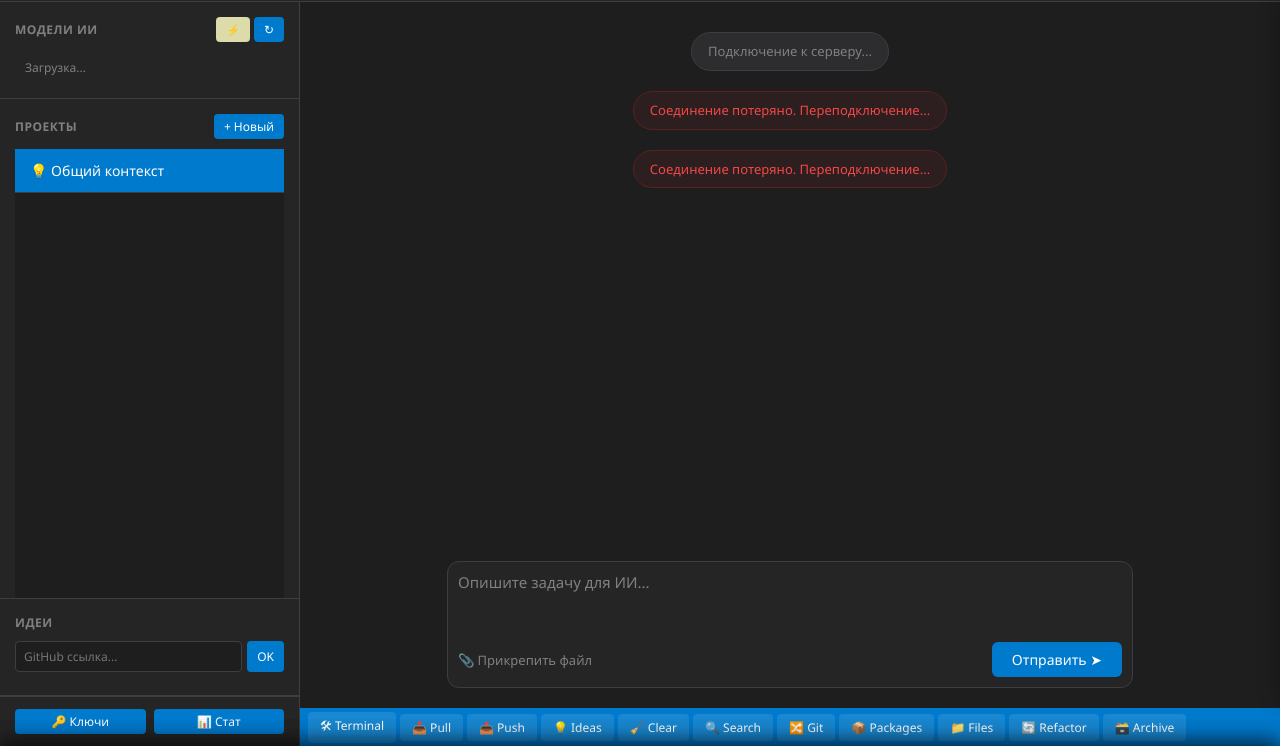
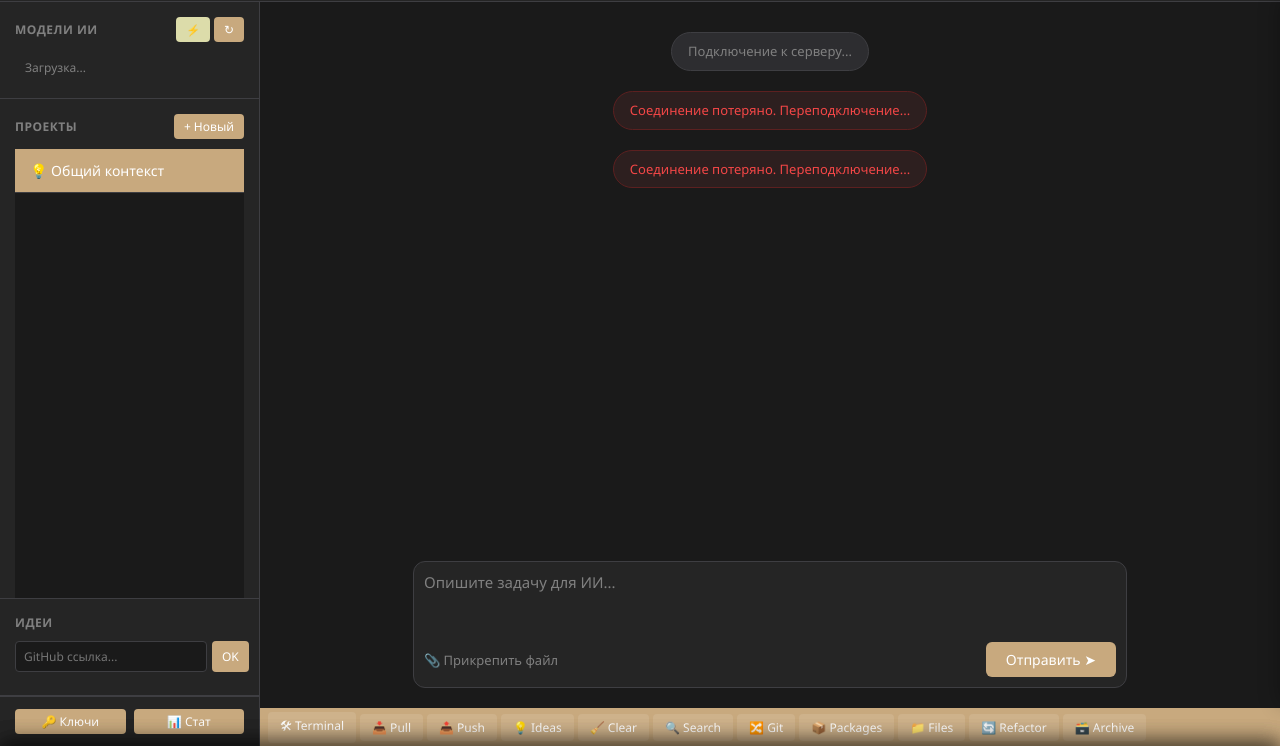
Before and after one commit to ShkodnikAI/Fosved-coder, a plain HTML site: page ui/templates/index.html in a window 1280 px wide. Shown: the part 54-800 px from the top of the page. Drawn offline with nearby package versions, Linux system fonts and the light colour scheme.

Commit message:
style: revert to original Fosved design spec
- Accent color: #007acc (blue) → #C8A97E (warm beige/gold)
- Background: #1e1e1e → #1a1a1a (per original spec)
- Sidebar: 300px → 260px (per PROMPT.md)
- Removed light theme (not in spec)
- All CSS class names preserved — only color values changed
- All 15 features' styling intact

```diff
--- a/ui/static/style.css
+++ b/ui/static/style.css
@@ -1,14 +1,14 @@
 /* ═══════════════════════════════════════════════════════════════
    THEME SYSTEM
    ═══════════════════════════════════════════════════════════════ */
-:root, [data-theme="dark"] {
-    --bg-primary: #1e1e1e;
-    --bg-secondary: #252526;
+:root {
+    --bg-primary: #1a1a1a;
+    --bg-secondary: #252525;
     --bg-tertiary: #2d2d30;
     --text-primary: #d4d4d4;
     --text-secondary: #808080;
-    --accent: #007acc;
-    --accent-hover: #1c97ea;
+    --accent: #C8A97E;
+    --accent-hover: #d4b88f;
     --border: #3e3e42;
     --green: #4ec9b0;
     --amber: #dcdcaa;
@@ -16,12 +16,12 @@
     --blue: #569cd6;
     --shadow: rgba(0,0,0,0.3);
     --modal-overlay: rgba(0,0,0,0.6);
-    --pre-bg: #1e1e1e;
+    --pre-bg: #1a1a1a;
     --logo-filter: brightness(0) invert(1);
     --msg-user-bg: #2d2d30;
     --msg-user-border: #3e3e42;
     --msg-ai-bg: #1e1e1e;
-    --msg-ai-border: #007acc;
+    --msg-ai-border: #C8A97E;
     --msg-system-bg: #1a1a2e;
     --msg-system-border: #16213e;
     --msg-error-bg: #2d1f1f;
@@ -38,45 +38,6 @@
     --toast-success-bg: #1e3a1e;
     --toast-error-bg: #3a1e1e;
     --toast-info-bg: #1e2d3a;
-}
-
-[data-theme="light"] {
-    --bg-primary: #ffffff;
-    --bg-secondary: #f5f5f5;
-    --bg-tertiary: #e8e8e8;
-    --text-primary: #1a1a1a;
-    --text-secondary: #666666;
-    --accent: #0066b8;
-    --accent-hover: #005599;
-    --border: #d4d4d4;
-    --green: #16825d;
-    --amber: #795e26;
-    --red: #cd3131;
-    --blue: #0066b8;
-    --shadow: rgba(0,0,0,0.1);
-    --modal-overlay: rgba(0,0,0,0.3);
-    --pre-bg: #f5f5f5;
-    --logo-filter: none;
-    --msg-user-bg: #e8e8e8;
-    --msg-user-border: #d4d4d4;
-    --msg-ai-bg: #ffffff;
-    --msg-ai-border: #0066b8;
-    --msg-system-bg: #eef0ff;
-    --msg-system-border: #c8c8f0;
-    --msg-error-bg: #ffe8e8;
-    --msg-error-border: #f0c8c8;
-    --msg-idea-bg: #e8ffe8;
-    --msg-idea-border: #c8f0c8;
-    --msg-terminal-bg: #f0f0f0;
-    --msg-terminal-border: #ccc;
-    --diff-add-bg: #d4edda;
-    --diff-del-bg: #f8d7da;
-    --diff-add-text: #155724;
-    --diff-del-text: #721c24;
-    --diff-hunk-bg: #e8e8e8;
-    --toast-success-bg: #d4edda;
-    --toast-error-bg: #f8d7da;
-    --toast-info-bg: #d1ecf1;
 }
 
 * { box-sizing: border-box; margin: 0; padding: 0; font-family: 'Segoe UI', system-ui, sans-serif; }
@@ -105,8 +66,8 @@ header {
 
 /* ─── SIDEBAR ─── */
 .sidebar {
-    width: 300px;
-    min-width: 300px;
+    width: 260px;
+    min-width: 260px;
     background: var(--bg-secondary);
     border-right: 1px solid var(--border);
     display: flex;
@@ -500,7 +461,7 @@ pre:hover .copy-btn { opacity: 1; }
 /* ─── BOTTOM BAR ─── */
 .bottom-bar {
     height: 38px;
-    background: var(--accent);
+    background: #C8A97E;
     display: flex;
     align-items: center;
     padding: 0 8px;
```
